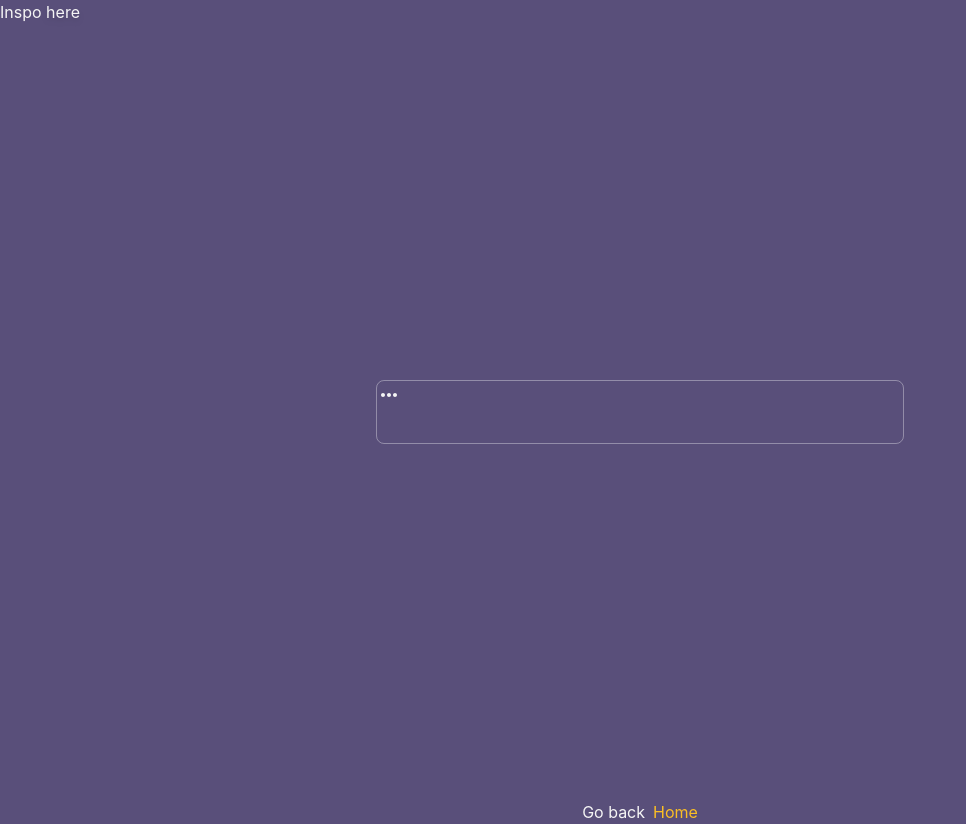
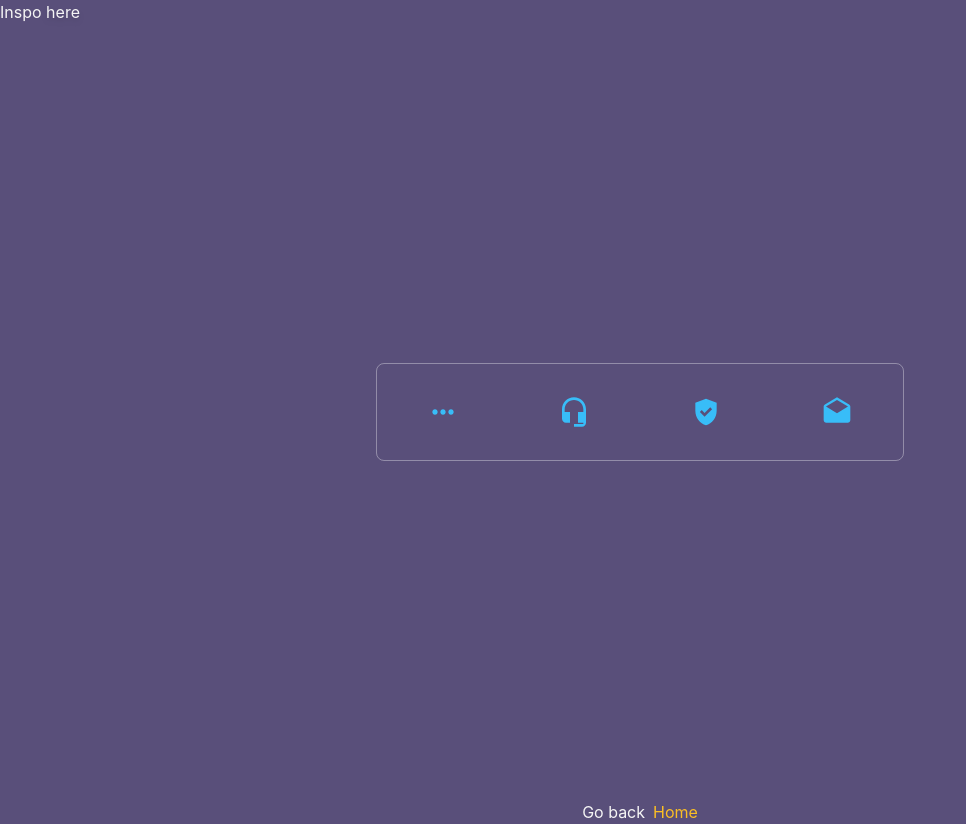
Before and after one commit to pantpad/iCodeThis-Playground, a React (Vite) app: page /FormDarkTheme in a window 1280 px wide. Shown: the whole page, without its empty margins (0-966 px from the left). Built offline with nearby package versions, Linux system fonts and the light colour scheme.

Commit message:
Add Bar with Material Icons

```diff
--- a/src/pages/FormDarkTheme/FormDarkTheme.jsx
+++ b/src/pages/FormDarkTheme/FormDarkTheme.jsx
@@ -2,6 +2,9 @@ import Inspo from "../../layout/Inspo";
 import PageLayout from "../../layout/PageLayout";
 
 import MoreHorizIcon from "@mui/icons-material/MoreHoriz";
+import HeadsetMicIcon from "@mui/icons-material/HeadsetMic";
+import GppGoodIcon from "@mui/icons-material/GppGood";
+import DraftsIcon from "@mui/icons-material/Drafts";
 
 export default function FormDarkTheme() {
   return (
@@ -14,14 +17,20 @@ export default function FormDarkTheme() {
       >
         <section
           id="bar"
-          className="flex h-16 w-full rounded-lg border border-white/35"
+          className="flex w-full overflow-hidden rounded-lg border border-white/35"
         >
-          <article>
-            <MoreHorizIcon />
+          <article className="flex flex-1 items-center justify-center p-8">
+            <MoreHorizIcon className="!h-8 !w-8 text-sky-400" />
           </article>
-          <article></article>
-          <article></article>
-          <article></article>
+          <article className="flex flex-1 items-center justify-center p-8">
+            <HeadsetMicIcon className="!h-8 !w-8 text-sky-400" />
+          </article>
+          <article className="flex flex-1 items-center justify-center p-8">
+            <GppGoodIcon className="!h-8 !w-8 text-sky-400" />
+          </article>
+          <article className="flex flex-1 items-center justify-center p-8">
+            <DraftsIcon className="!h-8 !w-8 text-sky-400" />
+          </article>
         </section>
       </PageLayout>
     </>
```
